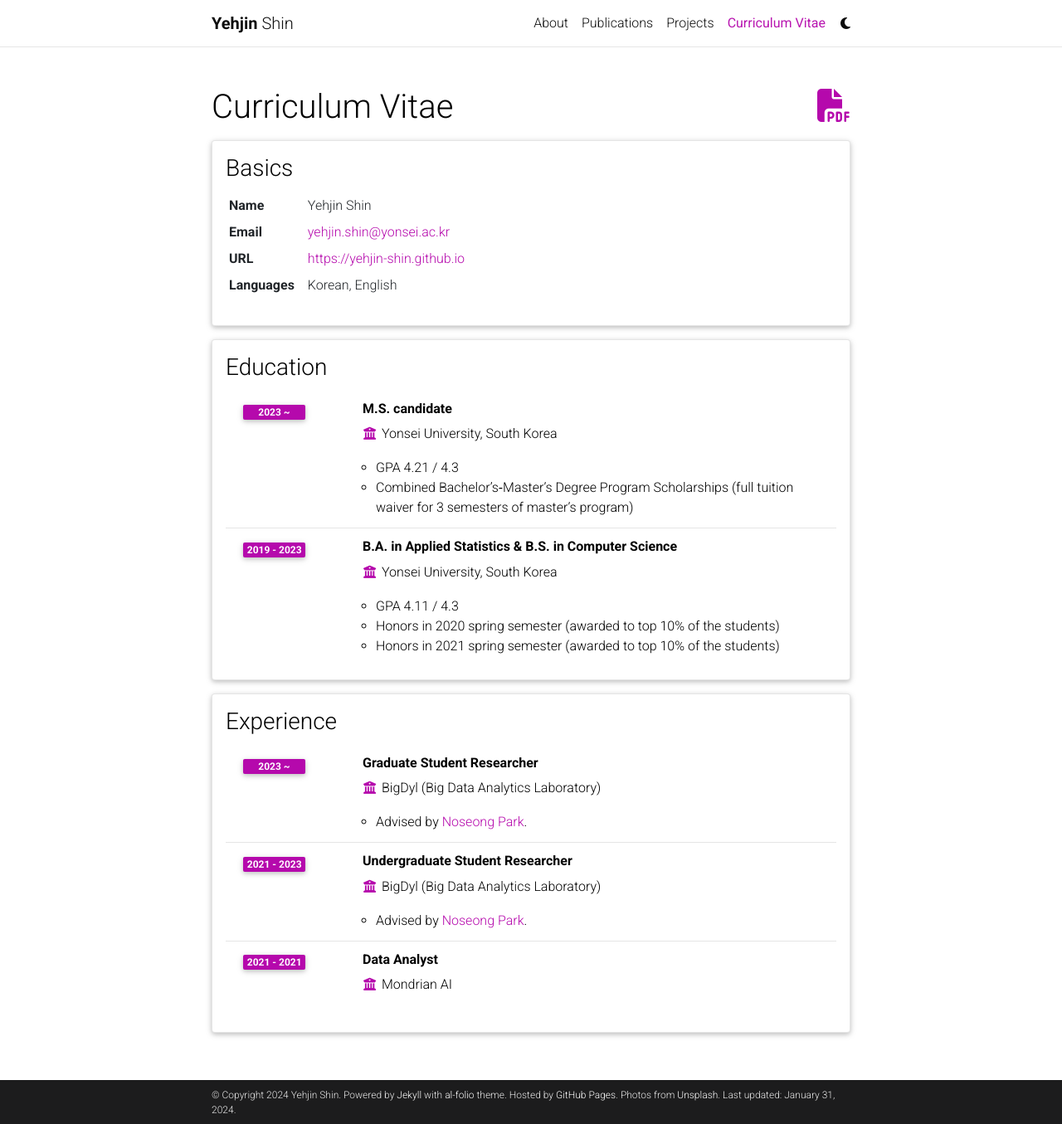
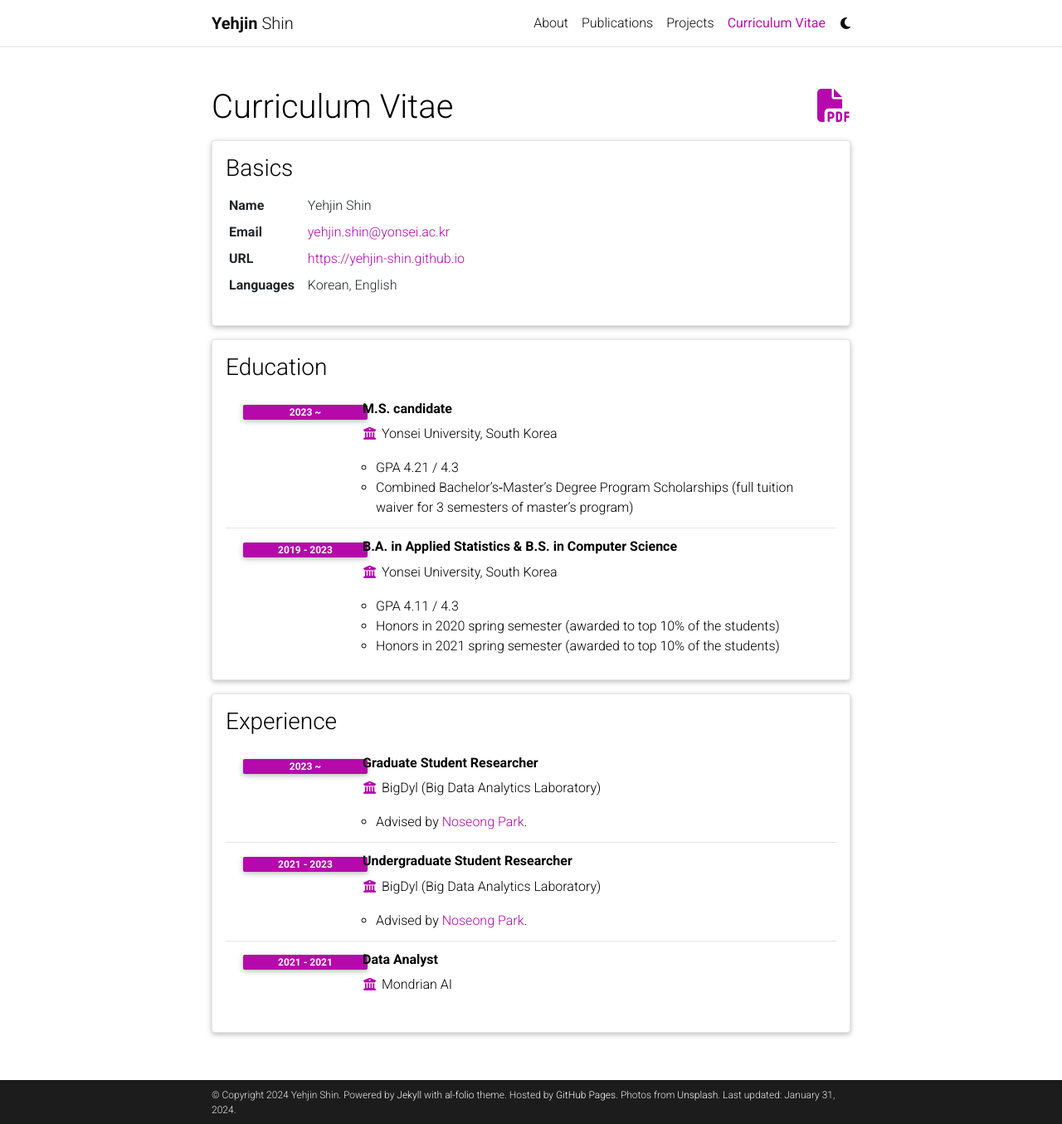
Before and after one commit to yehjin-shin/yehjin-shin.github.io, a Jekyll site: the page built from _pages/cv.md, in a window 1280 px wide and 1355 px high. Shown: the whole window at 83% size. Built offline with Jekyll 4.4.1, drawn with Linux system fonts in a browser that asks for light colours; comment, search, counter and statistics services are not loaded; a style sheet for code colours, icons or effects is not loaded.

Commit message:
Update time_table.html

```diff
--- a/_includes/cv/time_table.html
+++ b/_includes/cv/time_table.html
@@ -3,12 +3,12 @@
       <li class="list-group-item">
         <div class="row">
           {% if content.year %}
-            <div class="col-xs-2 cl-sm-2 col-md-2 text-center" style="width: 200px;">
+            <div class="col-xs-2 cl-sm-2 col-md-2 text-center" style="width: 75px;">
               <table class="table-cv">
                 <tbody>
                   <tr>
                     <td>
-                      <span class="badge font-weight-bold danger-color-dark text-uppercase align-middle" style="min-width: 75px;">{{ content.year }}</span>
+                      <span class="badge font-weight-bold danger-color-dark text-uppercase align-middle" style="min-width: 150px;">{{ content.year }}</span>
                     </td>
                   </tr>
                   {% if content.location %}
```
